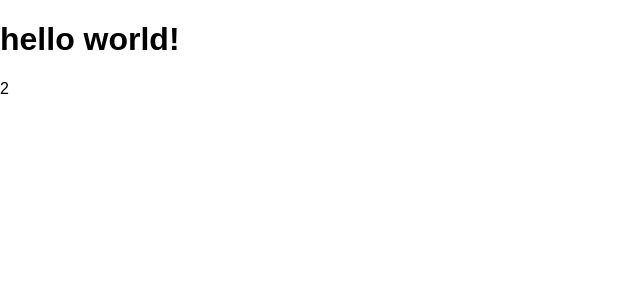
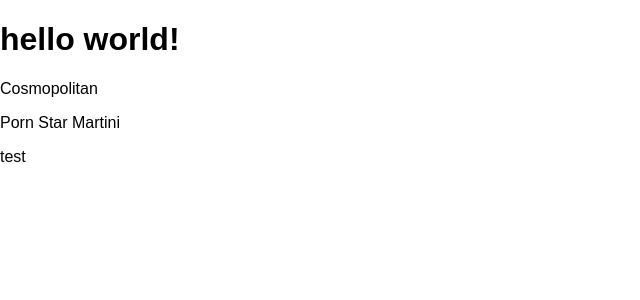
Before and after one commit to St3ve89/cocktail-price, a React (Create React App) app: page / in a window 1280 px wide. Shown: the top 300 px of the page, without its empty margins (0-640 px from the left). Built offline with nearby package versions, Linux system fonts and the light colour scheme; data requests are answered from the project's data file.

Commit message:
Initialize add-cocktail

```diff
--- /dev/null
+++ b/src/component/cocktail/add-cocktail/addCocktail.jsx
@@ -0,0 +1,11 @@
+import React, { Component } from 'react'
+
+class AddCocktail extends Component {
+  render(){
+    return(
+      <p>test</p>
+    )
+  }
+}
+
+export default AddCocktail;
--- /dev/null
+++ b/src/component/cocktail/add-cocktail/index.jsx
@@ -0,0 +1,3 @@
+import AddCocktail from './addCocktail'
+
+export default AddCocktail;
--- a/src/component/cocktail/cocktail.jsx
+++ b/src/component/cocktail/cocktail.jsx
@@ -1,4 +1,5 @@
 import React, { Component } from 'react';
+import AddCocktail from './add-cocktail';
 import axios from 'axios'
 
 const BASE_URL = 'http://localhost:3456/'
@@ -21,7 +22,8 @@
 
   render(){
     return(
-      <p>{this.state.cocktail.length}</p>
+      [<div>{this.state.cocktail.map(cocktail => <p>{cocktail.name}</p>)}</div>,
+      <AddCocktail />]
     )
   }
 }
```
